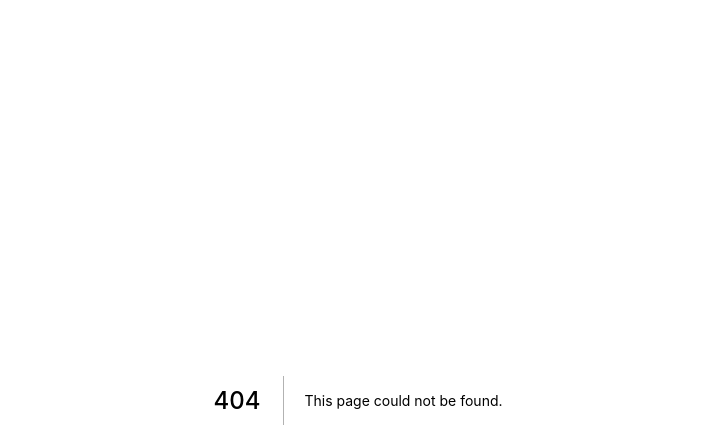
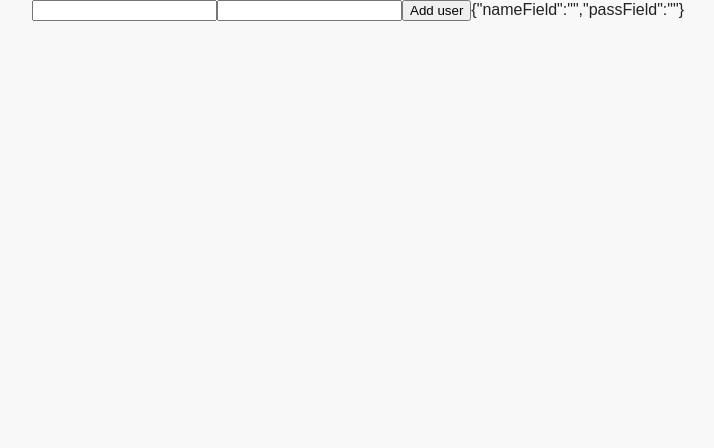
Before and after one commit to JefC-94/blogsite, a Next.js app: page /adduser in a window 1280 px wide. Before the commit this address had no page. Shown: the top 448 px of the page, without its empty margins (282-996 px from the left). Built offline with nearby package versions, Linux system fonts and the light colour scheme.

Commit message:
added adduser api route + component

```diff
--- /dev/null
+++ b/pages/adduser.js
@@ -0,0 +1,39 @@
+import axios from 'axios';
+import React, {useState} from 'react'
+
+function AddUser() {
+
+    const [formData, setFormData] = useState({
+        nameField: "",
+        passField: ""
+    });
+
+    const onChangeHandler = (e) => {
+        setFormData({
+            ...formData,
+            [e.target.name] : e.target.value
+        })
+    }
+
+    const onSubmitHandler = async (e) => {
+        e.preventDefault();
+        const request = await axios.post('/api/adduser', {
+            username: formData.nameField,
+            password: formData.passField
+        });
+        console.log(request.data);
+    }
+
+    return (
+        <div>
+            <form onSubmit={onSubmitHandler} >
+                <input type="text" value={formData.nameField} name="nameField" onChange={onChangeHandler} />
+                <input type="password" name="passField" value={formData.passField} onChange={onChangeHandler} />
+                <button type="submit">Add user</button>
+                {JSON.stringify(formData)}
+            </form>
+        </div>
+    )
+}
+
+export default AddUser
--- /dev/null
+++ b/pages/api/adduser.js
@@ -0,0 +1,15 @@
+import db from './db';
+
+export default (req, res) => {
+    if(req.method === "POST"){
+    db.query(`INSERT INTO users(username, password) VALUES ('${req.body.username}', '${req.body.password}')`, (err, results, fields) => {
+        if(!err){
+            res.send(`${results.insertId}`);
+            res.end();
+        } else {
+            res.send(err);
+        }
+
+    });
+    }
+}
--- a/pages/index.js
+++ b/pages/index.js
@@ -3,6 +3,7 @@ import Head from 'next/head';
 import Link from 'next/link';
 import Layout from '../components/layout';
 import axios from 'axios';
+import AddUser from './adduser';
 
 export default function Home({users}) {
 
@@ -16,12 +17,15 @@ export default function Home({users}) {
 
       <main>
         <h3>Hello world</h3>
+        <div>
           {users && users.map(user => (
             <li key={user.id}>
               <Link href={`/user/${user.id}`}><a>{user.username}</a></Link>
             </li>
           )
           )}
+        </div>
+        <AddUser/>
       </main>
 
     </Layout>
```
Lines whose indentation alone changed are shown as unchanged.
